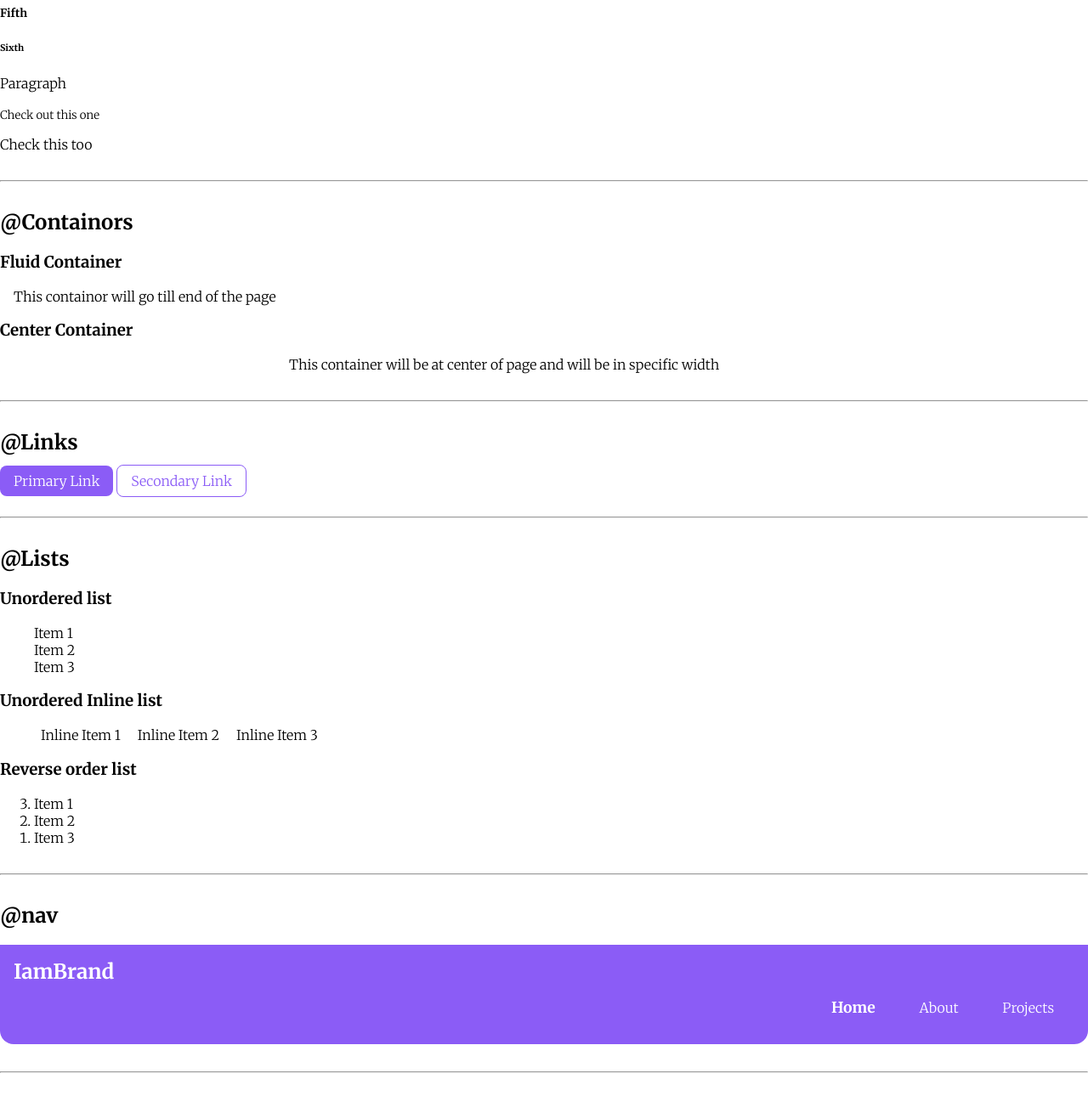
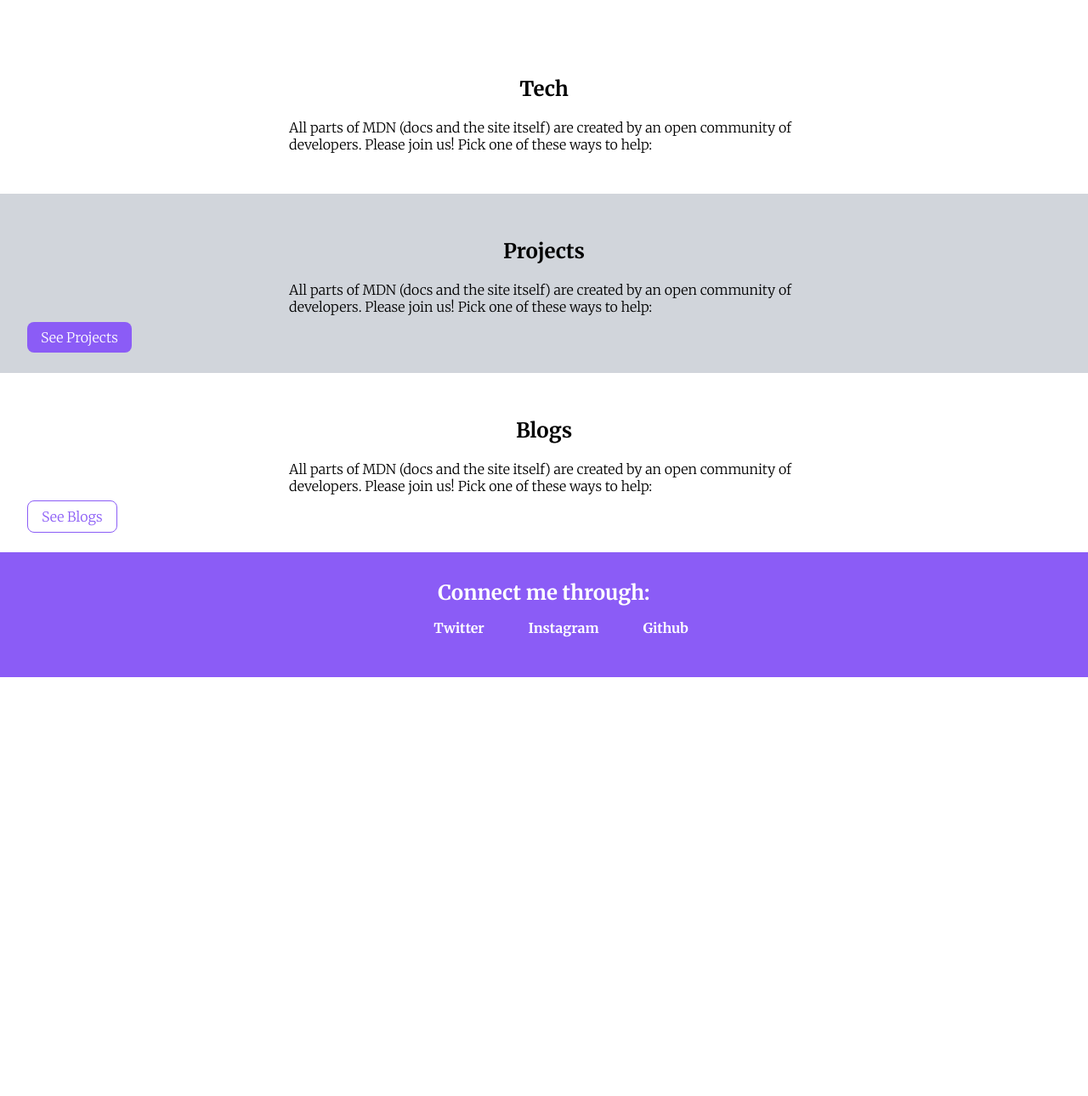
Before and after one commit to samyakshah3008/Neogcamp-lesson3-live, a plain HTML site: page index.html in a window 1280 px wide. Shown: the part 413-1703 px from the top of the page at 85% size. After the commit the page ends 1210 px from the top, so only its background shows below. Drawn offline with Linux system fonts and the light colour scheme.

Commit message:
semi-final

```diff
--- a/index.html
+++ b/index.html
@@ -4,140 +4,73 @@
     <meta charset="UTF-8">
     <meta http-equiv="X-UA-Compatible" content="IE=edge">
     <meta name="viewport" content="width=device-width, initial-scale=1.0">
-    <title>Component Library</title>
-    <link href="styles.css"rel="stylesheet"/>
+    <title>Home | Adarsh Balika</title>
+    <link href="/styles.css"rel="stylesheet"/>
 
 </head>
 <body>
-      <h1>Welcome to Samyak Shah's component Library</h1>
-      <p>I am learning all this through <strong>neoG camp</strong> and I want to list up all my projects over here</p>
-    <hr>
-
-    <h2>@Typograpy</h2>
-    <h1>This is biggest heading</h1>
-    <h2>Second biggest</h2>
-    <h3>Third</h3>
-    <h4>Fourth</h4>
-    <h5>Fifth</h5>
-    <h6>Sixth</h6>
-    <p>Paragraph</p>
-    <small>Check out this one</small>
-    <p>
-    <large>Check this too</large>
-    </p>
-    <hr>
 
 
-    <h2>@Containors</h2>
-
-    <h3>Fluid Container</h3>
-    <div class="container-fluid">This containor will go till end of the page</div>
-    <h3>Center Container</h3>
-    <div class="container-center">This container will be at center of page and will be in specific width</div>
-
-    <hr>
-
-    <h2>@Links</h2>
-
-
-<a class="link link-primary" href="/">Primary Link</a>
-
-<a class="link link-secondary" href="/">Secondary Link</a>
-
-<hr>
-
-<h2>@Lists</h2>
-
-<h3>Unordered list</h3>
-
-<ul class="list-non-bullet">
-    <li>Item 1</li>
-    <li>Item 2</li>
-    <li>Item 3</li>
-
-</ul>
-
-<h3>Unordered Inline list</h3>
-
-
-<ul>
-    <li class="list-item-inline">Inline Item 1</li>
-    <li class="list-item-inline">Inline Item 2</li>
-    <li class="list-item-inline">Inline Item 3</li>
-
-
-
-</ul>
-
-<h3>Reverse order list</h3>
-
-<ol reversed>
-    <li>Item 1</li>
-    <li>Item 2</li>
-    <li>Item 3</li>
-
-</ol>
-
-<hr>
-
-<h2>@nav</h2>
 <nav class="navigation container">
-    <div class="navigation-brand">IamBrand</div>
+    <div class="navigation-brand">My Demo Portfolio</div>
 <ul class="list-non-bullet nav-pills">
     <li class="list-item-inline"><a class="link link-active" href="/">Home</a></li class="list-item-inline">
-    <li class="list-item-inline"><a class="link" href="/">About</a></li class="list-item-inline">
-    <li class="list-item-inline"><a class="link" href="/">Projects</a></li class="list-item-inline">
+    <li class="list-item-inline"><a class="link" href="lib/projects.html">Projects</a></li class="list-item-inline">
+    <li class="list-item-inline"><a class="link" href="lib/blogs.html">Blogs</a></li class="list-item-inline">
 
 </ul>
 </nav>
 
-<hr>
-
-<h2>
-Header
-</h2>
-
 <header class="hero">
 
-    <img class="hero-img" src="final.svg" />
+    <img class="hero-img" src="/final.svg" />
 
-    <h1 class="hero-heading">Adarsh balika the <span class="heading-inverted">web developer</span></h1>
+    <h1 class="hero-heading">Adarsh balak the <span class="heading-inverted">Web Developer</span></h1>
 
 </header>
 
-<hr>
-
-
-<h2>@Section</h2>
 <section class="section">
     <div class="container-center">
-<h1>White section</h1>
+<h1>Tech</h1>
 <p>All parts of MDN (docs and the site itself) are created by an open community of developers. Please join us! Pick one of these ways to help:</p>
 </div>
 </section>
 
 <section class="section off-white">
     <div class="container-center">
-    <h1>Off white section</h1>
+    <h1>Projects</h1>
     <p>All parts of MDN (docs and the site itself) are created by an open community of developers. Please join us! Pick one of these ways to help:</p>
     </div>
+
+    <a class="link link-primary" href="/">See Projects</a>
+
+
 </section>
-<h2>@Footer</h2>
+
+<section class="section">
+    <div class="container-center">
+<h1>Blogs</h1>
+<p>All parts of MDN (docs and the site itself) are created by an open community of developers. Please join us! Pick one of these ways to help:</p>
+</div>
+<a class="link link-secondary" href="/">See Blogs</a>
+</section>
+
 <footer class="footer">
-    <div class="footer-header">Some text</div>
+    <div class="footer-header">Connect me through:</div>
     <ul class="social-links list-non-bullet">
         <li class="list-item-inline">
-            <a class="link" href="/">socialOne</a>
+            <a class="link" href="https://twitter.com/SamyakShah_18"><strong>Twitter</strong></a>
             </li>
             <li class="list-item-inline">
-                <a class="link" href="/">socialTwo</a>
+                <a class="link" href="https://www.instagram.com/samyakshah_18/"><strong>Instagram</strong></a>
 
             </li>
                 <li class="list-item-inline">
-                    <a class="link" href="/">socialThree</a>
+                    <a class="link" href="https://github.com/samyakshah3008"><strong>Github</strong></a>
                     </li>
     </ul>
 
 </footer>
+
 </body>
 </html>
--- a/styles.css
+++ b/styles.css
@@ -8,7 +8,7 @@ body{
 :root {
     --primary-color: #8B5CF6;
     --grey-color: #6B7280;
-    --off-white-color:#F3F4F6;
+    --off-white-color:#D1D5DB;
 }
 
 hr {
@@ -29,6 +29,7 @@ hr {
 .link{
     text-decoration: none;
     padding: 0.5rem 1rem;
+
 }
 
 .link-primary{
@@ -36,7 +37,10 @@ hr {
     border-radius: 0.5rem;
     color: white;
 
+
 }
+
+
 
 .link-secondary{
     color: var(--primary-color);
@@ -127,3 +131,8 @@ margin: auto;
 .footer .link{
     color: white;
 }
+
+.footer .footer-header{
+    font-weight: bold;
+    font-size: x-large;
+}
```
Also changed, not shown: lib/blogs.html (added, +12 -0 lines), lib/components.html (added, +143 -0 lines), lib/projects.html (added, +12 -0 lines).
